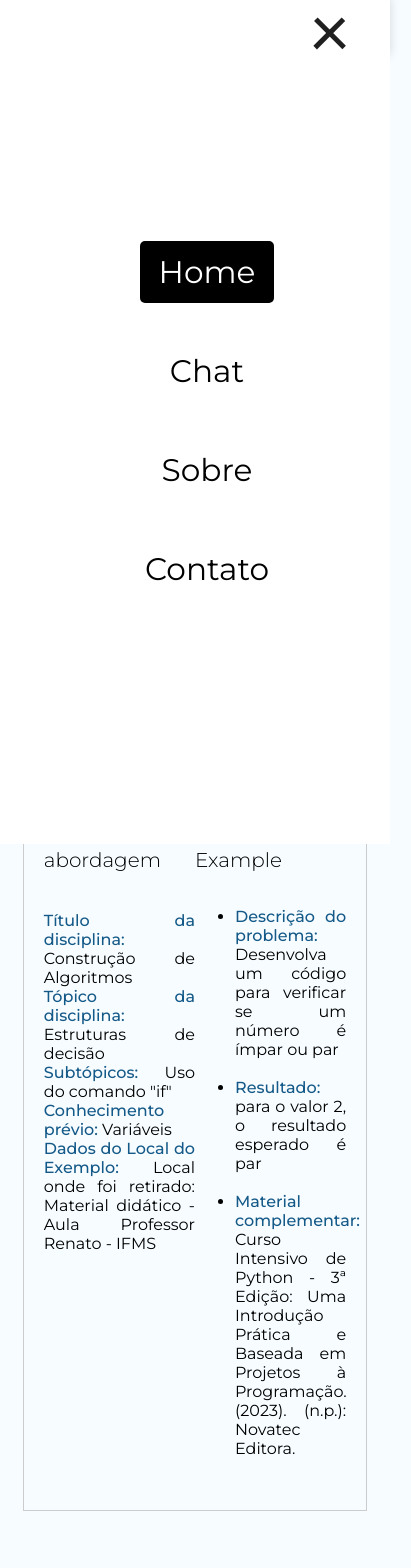
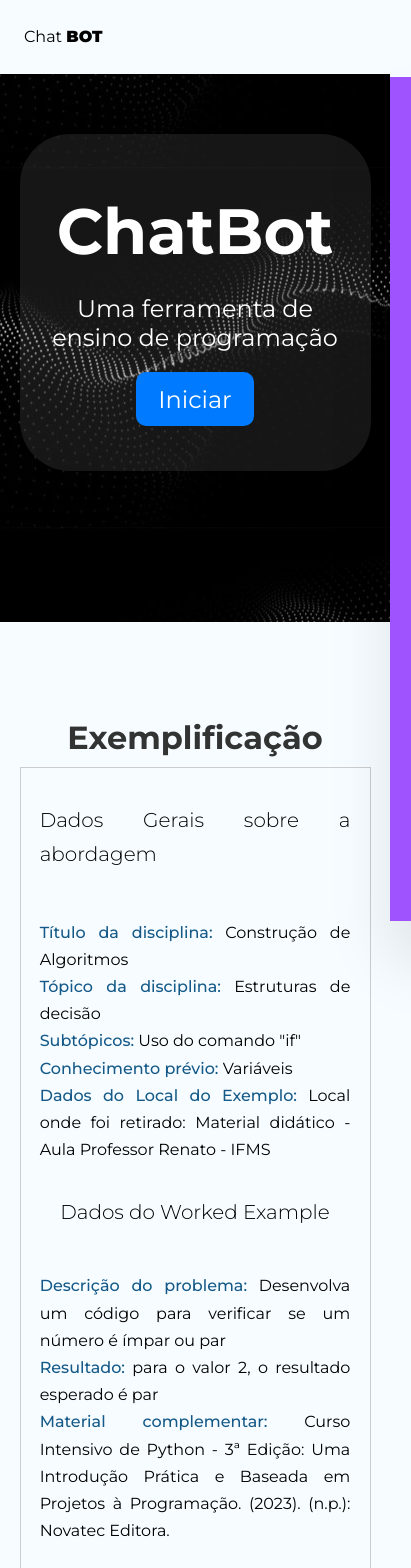
Before and after one commit to Chatbot-educacional/Chatbot-educacional, a React (Vite) app in the folder chatApp/: page / in a window 390 px wide. Shown: the top 1568 px of the page, 411 px wide, since content can reach past the window. Built offline with nearby package versions, Linux system fonts and the light colour scheme; what react-chatbot-kit would draw is missing.

Commit message:
feat + refactor: avanços na responsividade da tela home, e alterações na Navbar responsiva

```diff
--- a/chatApp/index.html
+++ b/chatApp/index.html
@@ -8,6 +8,7 @@
     <link rel="preconnect" href="https://fonts.googleapis.com">
     <link rel="preconnect" href="https://fonts.gstatic.com" crossorigin>
     <link href="https://fonts.googleapis.com/css2?family=Montserrat:ital,wght@0,100;0,200;0,300;0,400;0,500;0,600;0,700;0,800;0,900;1,100;1,200;1,300;1,400;1,500;1,600;1,700;1,800;1,900&display=swap" rel="stylesheet">
+    <link rel="stylesheet" href="https://cdnjs.cloudflare.com/ajax/libs/font-awesome/6.4.2/css/all.min.css" integrity="sha512-z3gLpd7yknf1YoNbCzqRKc4qyor8gaKU1qmn+CShxbuBusANI9QpRohGBreCFkKxLhei6S9CQXFEbbKuqLg0DA==" crossorigin="anonymous" referrerpolicy="no-referrer" />
   </head>
   <body>
     <div id="root"></div>
--- a/chatApp/src/components/Navbar/Navbar.jsx
+++ b/chatApp/src/components/Navbar/Navbar.jsx
@@ -1,18 +1,20 @@
 import { NavLink } from "react-router-dom"
 import styles from './Navbar.module.css';
+import { Component } from "react";
 
-const Navbar = () => {
-  return (
+class Navbar extends Component{
+
+    state ={clicked : false}; /*verifica se clicou no menu do mobile*/
+    handleClick = () => {
+        this.setState({clicked: !this.state.clicked})
+    }
+
+    render() {
+    return (
     <nav className={styles.navbar}>
         <NavLink to="/" className={styles.brand}>
             Chat <span>Bot</span>
         </NavLink>
-        <div className={styles.menu_toggle_on}>
-            <div className={styles.menu_toggle}>
-                <div className={styles.one}></div>
-                <div className={styles.two}></div>
-                <div className={styles.three}></div>
-            </div>
             <ul className={styles.links_list}>
                 <li>
                     <NavLink to="/" className={({isActive}) => (isActive ? styles.active : '')}>Home</NavLink>
@@ -35,9 +37,12 @@ const Navbar = () => {
                     <NavLink to="/register" className={({isActive}) => (isActive ? styles.active : '')}>Cadastrar</NavLink>
                 </li>
             </ul>
-        </div>
+        {/* <div className={styles.mobile} onClick={this.handleClick}>
+            <i id="bar" className={this.state.clicked ? "fas fa-times" : "fas fa-bars"}></i>
+        </div> */}
+
     </nav>
   )
 }
-
+}
 export default Navbar
--- a/chatApp/src/components/Navbar/Navbar.module.css
+++ b/chatApp/src/components/Navbar/Navbar.module.css
@@ -1,3 +1,8 @@
+*{
+    padding: 0;
+    box-sizing: border-box;
+}
+
 .navbar {
     display: flex;
     box-shadow: rgba(0, 0, 0, .15) 0px -2px 10px 0px;
@@ -10,6 +15,7 @@
 .brand {
     font-size: 1.5em;
     margin-left: 80px;
+    margin: 0;
 }
 
 .brand span {
@@ -17,16 +23,16 @@
     text-transform: uppercase;
 }
 
-.links_list {
+.navbar .links_list {
     display: flex;
     list-style: none;
 }
 
-.links_list {
+.navbar .links_list {
     margin-right: 1em;
 }
 
-.links_list li a {
+.navbar .links_list li a {
     padding: .4em .6em;
     border-radius: 5px;
 }
@@ -58,6 +64,14 @@
     color: white;
 }
 
+.mobile {
+    display: none;
+}
+
+.mobile i{
+    color: #1a1a1a;
+}
+
 @media screen and (max-width: 1024px) {
     /* .navbar {
         margin: 0;
@@ -70,90 +84,60 @@
     .links_list_right {
         font-size: 0.8em;
     }
+
+    .brand {
+        font-size: 1em;
+
+    }
+
+    .brand span {
+        font-weight: 900;
+        text-transform: uppercase;
+    }
 }
 
-@media screen and (max-width: 425px) {
+@media screen and (max-width: 531px) { /* 425pxpx */
     .navbar {
-        padding: 1em 1em;
+        padding: 1.5em;
     }
 
-    .navbar a {
+    .navbar .links_list{
+        display: block;
         margin: 0;
-        font-size: 1.3em;
+        flex-direction: column;
+        align-items: flex-start;
+        justify-content: flex-start;
+        position: fixed;
+        top: 77px;
+        right: -300px;
+        width: 300px;
+        height: 100vh;
+        background-color: #9e53ff;
+        font-size: 1.2em;
+        box-shadow: 0 40px 60px rgba(0, 0, 0, 0.1);
+        padding: 50px 0 0 25px;
+        z-index: 10;
     }
 
-    .navbar .links_list {
+    .navbar.active{
+        right: 0;
+    }
+
+    .navbar .links_list li {
+        margin-bottom: 35px;
+    }
+
+    .navbar .links_list_right li {
+        margin-bottom: 25px;
         display: none;
     }
 
-    .navbar .links_list_right {
-        display: none;
-    }
-
-    .one, .two, .three {
-        background-color: #202020;
-        height: 5px;
-        width: 100%;
-        margin: 6px auto;
-        transition-duration: 0.3s;
-    }
-
-    .menu_toggle {
-        width: 40px;
-        height: 30px;
-        margin-right: 40px;
-    }
-
-    /*Fullscreen*/
-    .menu_toggle_on {
-        position: absolute;
-        top: 0;
-        left: 0;
-        width: 100vw;
-        height: 100vh;
-        background-color: #fff;
-        z-index: 10;
-        display: flex;
-        justify-content: center;
-        align-items: center;
-    }
-
-    .menu_toggle_on .links_list, .links_list_right {
+    .mobile {
         display: block;
     }
 
-    .menu_toggle_on .menu_toggle {
-        position: absolute;
-        right: 0;
-        top: 15px;
+    .mobile i {
+        font-size: 24px;
+        cursor: pointer;
     }
-
-    /*Start Animation Menu*/
-    .menu_toggle_on .menu_toggle .one {
-        -webkit-transform: rotate(45deg) translate(7px, 7px);
-
-    }
-
-    .menu_toggle_on .menu_toggle .two {
-        opacity: 0;
-    }
-
-    .menu_toggle_on .menu_toggle .three {
-        transform: rotate(-45deg) translate(8px, -9px);
-    }
-    /*End Animation Menu*/
-
-    .menu_toggle_on ul {
-        text-align: center;
-        display: block;
-    }
-
-    .menu_toggle_on ul li {
-        transition-duration: 0.5s;
-        /*mudar cor do texto*/
-        font-size: 1.5rem;
-        line-height: 6rem;
-        display: block;
-    }
-
 }
--- a/chatApp/src/pages/Home/Home.jsx
+++ b/chatApp/src/pages/Home/Home.jsx
@@ -39,9 +39,9 @@ const Home = () => {
           <p className={styles.pExem2}>
           <strong className={styles.strongPara2}>Dados do Worked Example</strong><br/>
           <ul>
-            <li><strong className={styles.strongLi}>Descrição do problema:</strong> Desenvolva um código para verificar se um número é ímpar ou par</li><br/>
-            <li><strong className={styles.strongLi}>Resultado:</strong> para o valor 2, o resultado esperado é par</li><br/>
-            <li><strong className={styles.strongLi}>Material complementar:</strong> Curso Intensivo de Python - 3ª Edição: Uma Introdução Prática e Baseada em Projetos à Programação. (2023). (n.p.): Novatec Editora.</li>
+            <strong className={styles.strongLi}>Descrição do problema:</strong> Desenvolva um código para verificar se um número é ímpar ou par<br/>
+            <strong className={styles.strongLi}>Resultado:</strong> para o valor 2, o resultado esperado é par<br/>
+            <strong className={styles.strongLi}>Material complementar:</strong> Curso Intensivo de Python - 3ª Edição: Uma Introdução Prática e Baseada em Projetos à Programação. (2023). (n.p.): Novatec Editora.
           </ul>
           </p>
         </div>
--- a/chatApp/src/pages/Home/Home.module.css
+++ b/chatApp/src/pages/Home/Home.module.css
@@ -5,11 +5,12 @@
   justify-content: center;
   background-color: transparent;
   position: relative;
+  /* overflow: hidden; */
 }
 
 .backgroundImage {
   background-image: url('../../assets/5.jpg');
-  background-size: cover;
+  /* background-size: cover; */
   background-position: center;
   background-attachment: fixed;
   width: 100%;
@@ -323,18 +324,59 @@
   }
 }
 
-@media screen and (max-width: 425px) {
+@media screen and (max-width: 531px) { /* 531px ou 425px */
   .homeContainer {
     margin: 0;
   }
 
+  .exampleContainer {
+    margin-top: 0;
+    width: 100%;
+  }
+
+  .exampleContainer .exampleImages {
+    width: 100%;
+  }
+
   .exampleContainer .exampleImages .example img { /* imagens exemplo correto e incorreto*/
     width: 100%;
-    width: 400px;
+    /* width: 400px; */
     height: 400px;
   }
 
   .backgroundImage {
     width: 100%;
   }
+
+  .componenteImagemTexto {
+    width: 90%;
+    height: 40vh;
+    flex-direction: column-reverse;
+  }
+
+  .componenteImagemTexto .infoContainer .textoContainer {
+    margin-top: 8%;
+  }
+
+  .content {
+    width: 90%;
+    padding: 1rem;
+    height: 40vh;
+    margin-bottom: 151px;
+  }
+
+  .exampleContainer .divParagrafos {
+    max-width: 100%;
+    width: 90vw;
+    height: 8*0vh;
+    padding: 1.2em;
+  }
+
+  .exampleContainer .divParagrafos .pExem, .pExem2{
+    width: 100%;
+  }
+
+  .exampleContainer .divParagrafos .pExem, .pExem2 { /* espaçamento entre linhas da parte "Exemplificação"*/
+    line-height: 1.7;
+  }
 }
```
